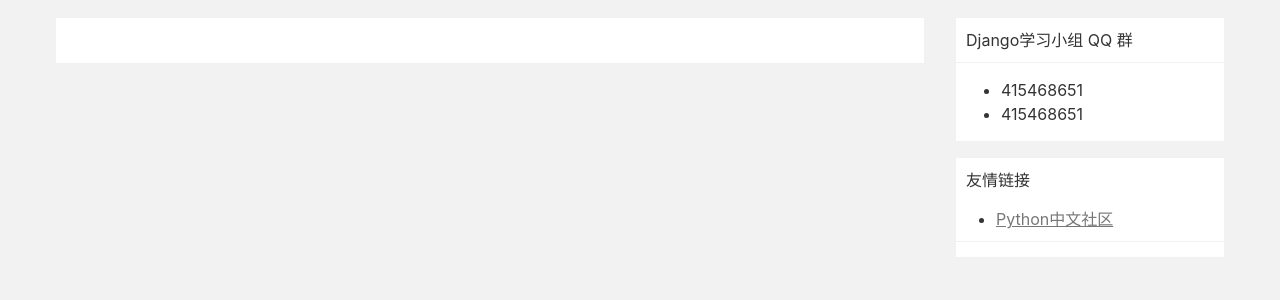
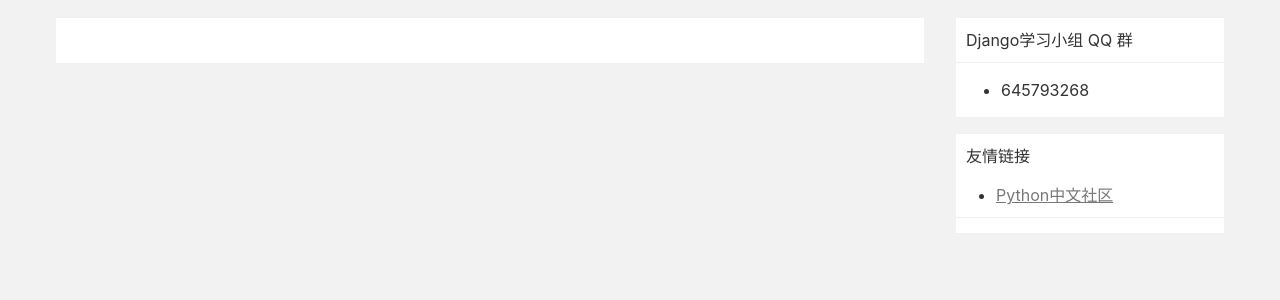
Before and after one commit to Lingreedc/caoxufeng, a Django app: page /archives/ in a window 1280 px wide. Shown: the part 48-348 px from the top of the page. Run offline with Django 3.2, Linux system fonts and the light colour scheme; data that the repository does not hold is empty; parts of the project's set-up code (start-up, migrations or seed data) failed here and were passed over; some libraries are stand-ins or nearby versions.

Commit message:
refactor: deploy 8

```diff
--- a/templates/base.html
+++ b/templates/base.html
@@ -98,8 +98,7 @@
                             Django学习小组 QQ 群
                         </div>
                         <ul>
-                            <li>415468651</li>
-                            <li>415468651</li>
+                            <li>645793268</li>
                         </ul>
                     </div>
                     <div class="bg-white top-gap card">
```
